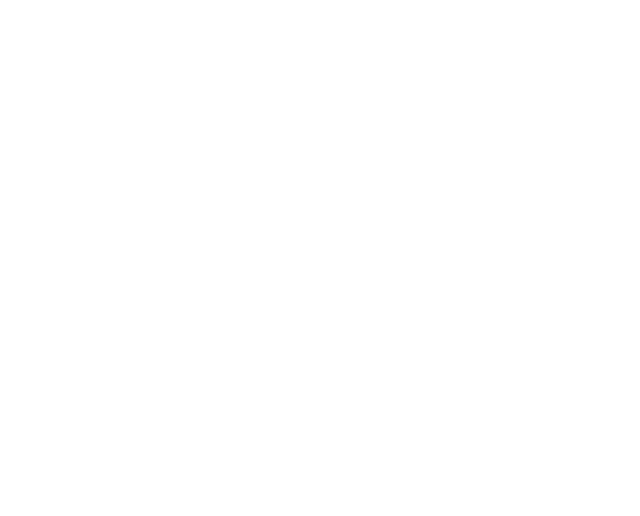
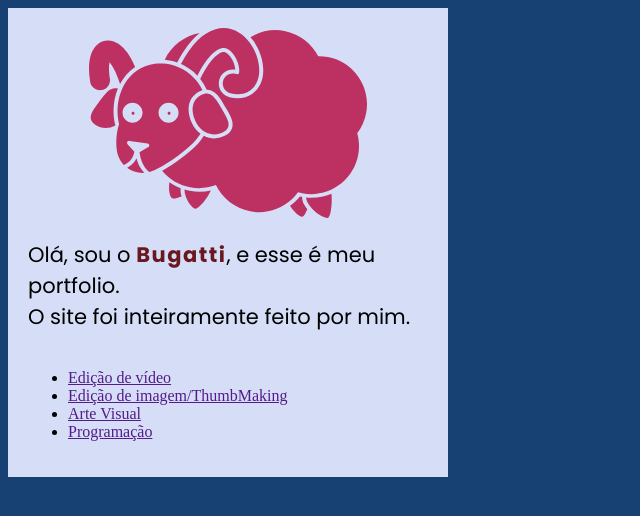
Before and after one commit to boginhok/Portfolio, a plain HTML site: page index.html in a window 1280 px wide. Shown: the whole page, without its empty margins (0-640 px from the left). Drawn offline with Linux system fonts and the light colour scheme; a web font is replaced by a local one.

Commit message:
Comecinho né

```diff
--- a/index.html
+++ b/index.html
@@ -4,11 +4,47 @@
 <head>
     <meta charset="UTF-8">
     <meta name="viewport" content="width=device-width, initial-scale=1.0">
-    <title>Document</title>
+    <title>PortBogo</title>
+    <link rel="shortcut icon" href="imagens/ovelhaC.svg" type="image/x-icon">
+    <link rel="stylesheet" href="style.css">
+    <link rel="preconnect" href="https://fonts.googleapis.com">
+    <link rel="preconnect" href="https://fonts.gstatic.com" crossorigin>
+    <link
+        href="https://fonts.googleapis.com/css2?family=Molengo&family=Passion+One:wght@400;700;900&family=Poppins:ital,wght@0,100;0,200;0,300;0,400;0,500;0,600;0,700;0,800;0,900;1,100;1,200;1,300;1,400;1,500;1,600;1,700;1,800;1,900&family=Stalinist+One&display=swap"
+        rel="stylesheet">
 </head>
 
 <body>
+    <div class="container">
+        <div class="prof-cont">
+            <div class="profile">
+                <div class="img-prof">
+                    <img src="imagens/ovelha.svg" id="img-prof" alt="profile">
+                </div>
+                <p class="txt-prof">
+                    Olá, sou o <span id="bugatti">Bugatti</span>, e esse é meu portfolio.<br>
+                    O site foi inteiramente feito por mim.
+                </p>
+                <ul class="list-hab">
+                    <li class="list-item">
+                        <a href="">Edição de vídeo</a>
+                    </li>
+                    <li class="list-item">
+                        <a href="">Edição de imagem/ThumbMaking</a>
+                    </li>
+                    <li class="list-item">
+                        <a href="">Arte Visual</a>
+                    </li>
+                    <li class="list-item">
+                        <a href="">Programação</a>
+                    </li>
+                </ul>
+            </div>
+        </div>
+        <div class="content-cont">
 
+        </div>
+    </div>
 </body>
 
 </html>
--- a/style.css
+++ b/style.css
@@ -0,0 +1,56 @@
+:root {
+    /* Blues */
+    --sky-blue: #41b4ee;
+    --light-blue: #d5def6;
+    --navy-blue: #186294;
+    --deep-blue: #184173;
+    --ice-blue: #7bd5ee;
+
+    /* Browns & Neutrals */
+    --sand: #cdb47b;
+    --warm-gray: #737b7b;
+    --off-white: #f6f6f6;
+    --walnut: #5a4120;
+
+    /* Yellows/Creams */
+    --buttercream: #f6e6ac;
+
+    /* Reds */
+    --burgundy: #6a1820;
+    --coral: #ee6241;
+    --raspberry: #bd3162;
+}
+
+body {
+    background-color: var(--deep-blue);
+}
+
+.prof-cont {
+    display: flex;
+    background-color: var(--light-blue);
+    padding: 20px;
+    width: 50vh;
+    justify-content: center;
+}
+
+.profile {
+    display: flex;
+    flex-direction: column;
+
+}
+
+.img-prof {
+    display: flex;
+    justify-content: center;
+}
+
+.txt-prof {
+    font-size: 21px;
+    font-family: 'Poppins';
+}
+
+#bugatti {
+    letter-spacing: 1.5px;
+    color: var(--burgundy);
+    font-weight: 700;
+}
```
Also changed, not shown: imagens/ovelha.svg (added), imagens/ovelhaC.svg (added).
